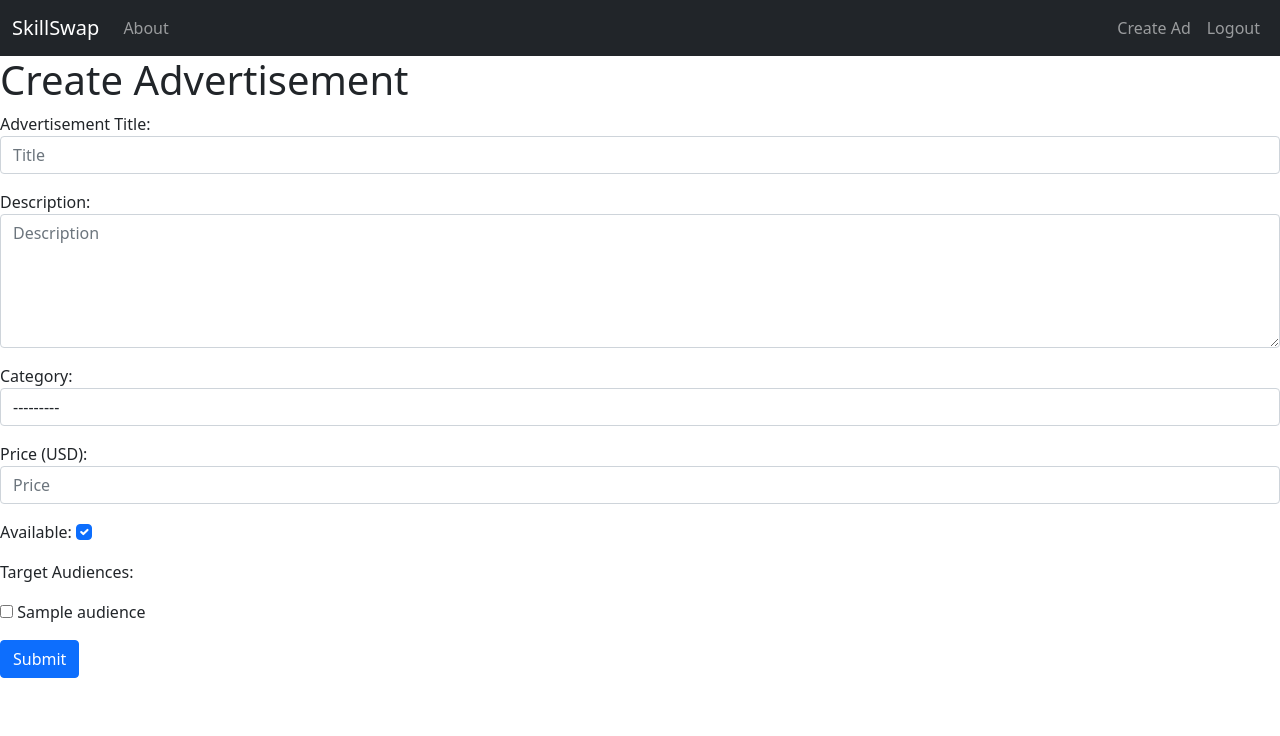
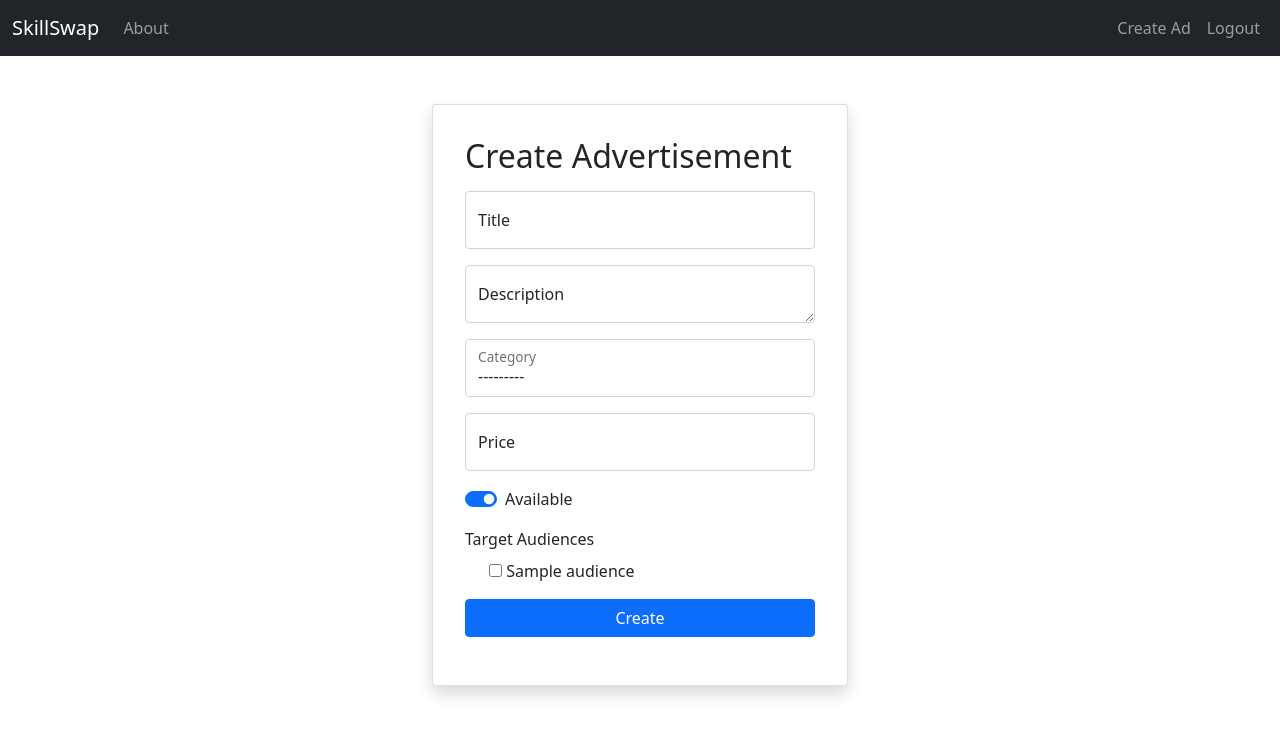
Before and after one commit to molnartamas0205/skill-swap, a Django app: page /create/ in a window 1280 px wide. Shown: the top 736 px of the page. Run offline with Django 5.2, Linux system fonts and the light colour scheme; a user stored in the database is signed in; tables that the repository leaves empty hold one stand-in row (values such as "Sample post").

Commit message:
WIP: Add card, shadow, floating forms

```diff
--- a/templates/create_advertisement.html
+++ b/templates/create_advertisement.html
@@ -1,12 +1,41 @@
 {% extends 'base.html' %}
 
 {% block content %}
-<h1>Create Advertisement</h1>
-
-<form method="post">
-    {% csrf_token %}
-    {{ form.as_p }}
-    <button type="submit" class="btn btn-primary">Submit</button>
-</form>
-
+    <div class="d-flex justify-content-center align-items-center mt-5">
+        <div class="card justify-content-center shadow p-3 mb-5" style="width: 26rem">
+            <div class="card-body">
+                <h2 class="card-title">Create Advertisement</h2>
+                  <form method="POST">
+                    {% csrf_token %}
+                    <div class="form-floating mb-3 mt-3">
+                        {{ form.title }}
+                        <label for="{{ form.title.label }}">Title</label>
+                    </div>
+                    <div class="form-floating mb-3 mt-3">
+                        {{ form.description }}
+                        <label for="{{ form.description.id_for_label }}">Description</label>
+                    </div>
+                    <div class="form-floating mb-3 mt-3">
+                        {{ form.category }}
+                        <label for="{{ form.category.id_for_label }}">Category</label>
+                    </div>
+                    <div class="form-floating mb-3 mt-3">
+                        {{ form.price }}
+                        <label for="{{ form.price.id_for_label }}">Price</label>
+                    </div>
+                    <div class="form-check form-switch mb-3 mt-3">
+                        {{ form.available }}
+                        <label for="{{ form.available.id_for_label }}">Available</label>
+                    </div>
+                    <div class="mb-3">
+                        <label class="form-label">Target Audiences</label>
+                        <div class="form-check">
+                            {{ form.target_audiences }} <!-- TODO -->
+                        </div>
+                    </div>
+                    <button type="submit" class="btn btn-primary w-100">Create</button>
+                  </form>
+            </div>
+        </div>
+    </div>
 {% endblock %}
```
